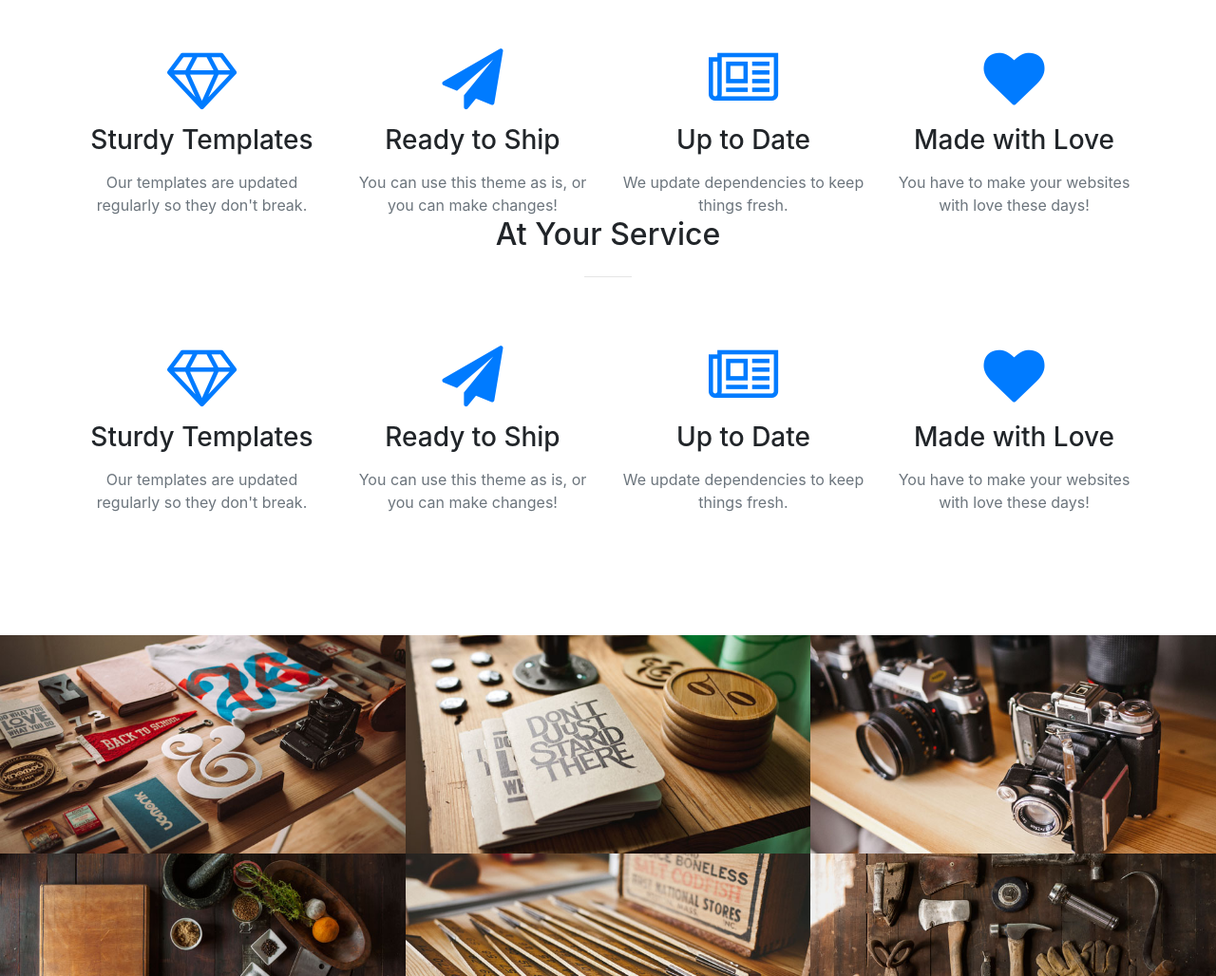
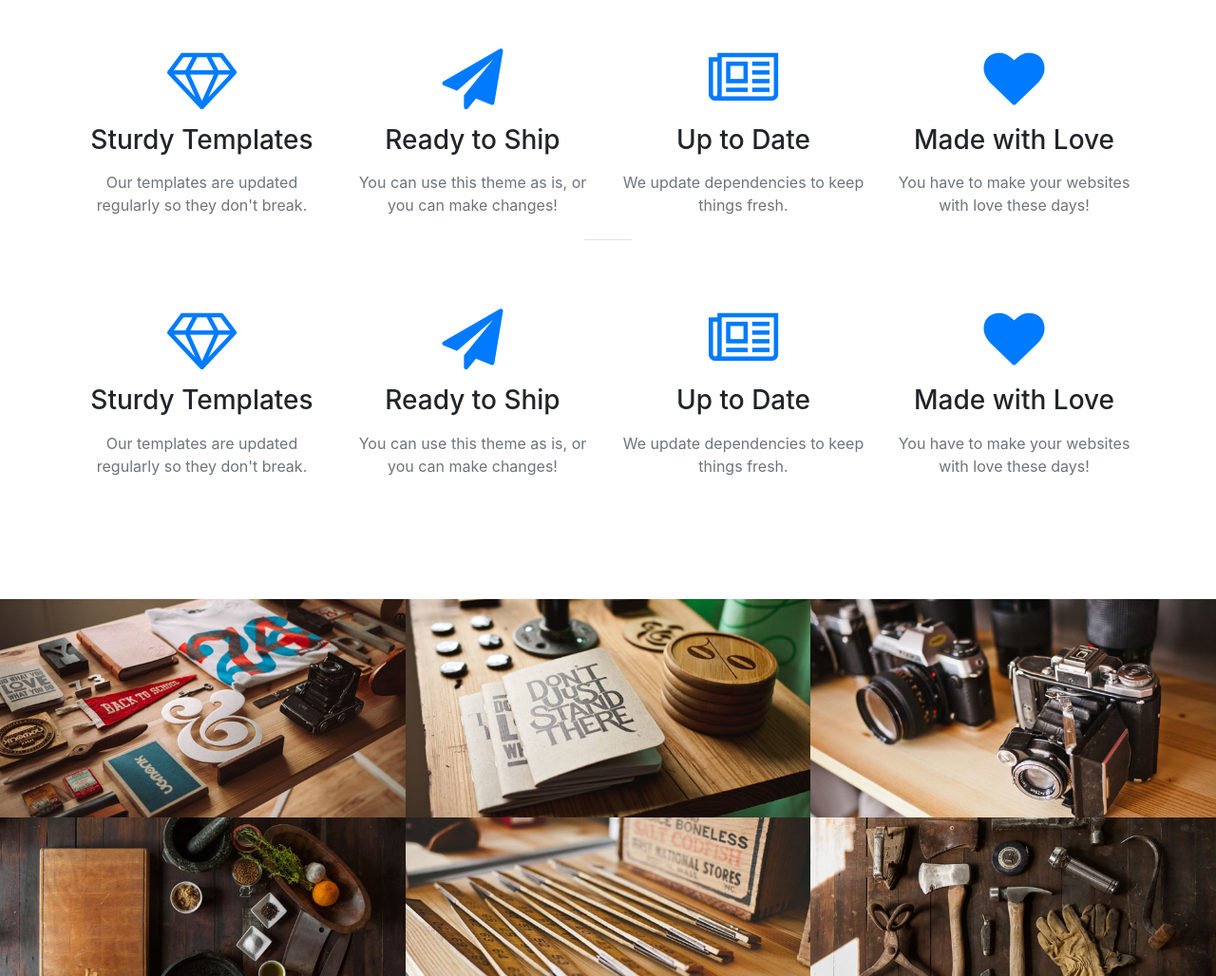
Before and after one commit to Luke-Bland/ePortfolio, a website with bundled scripts: page index.html in a window 1280 px wide. Shown: the part 1490-2518 px from the top of the page at 95% size. Built offline with nearby package versions, Linux system fonts and the light colour scheme.

Commit message:
remove heading
1

```diff
--- a/index.html
+++ b/index.html
@@ -126,7 +126,6 @@
         </div>
         <div class="row">
           <div class="col-lg-12 text-center">
-            <h2 class="section-heading">At Your Service</h2>
             <hr class="my-4">
           </div>
         </div>
```
